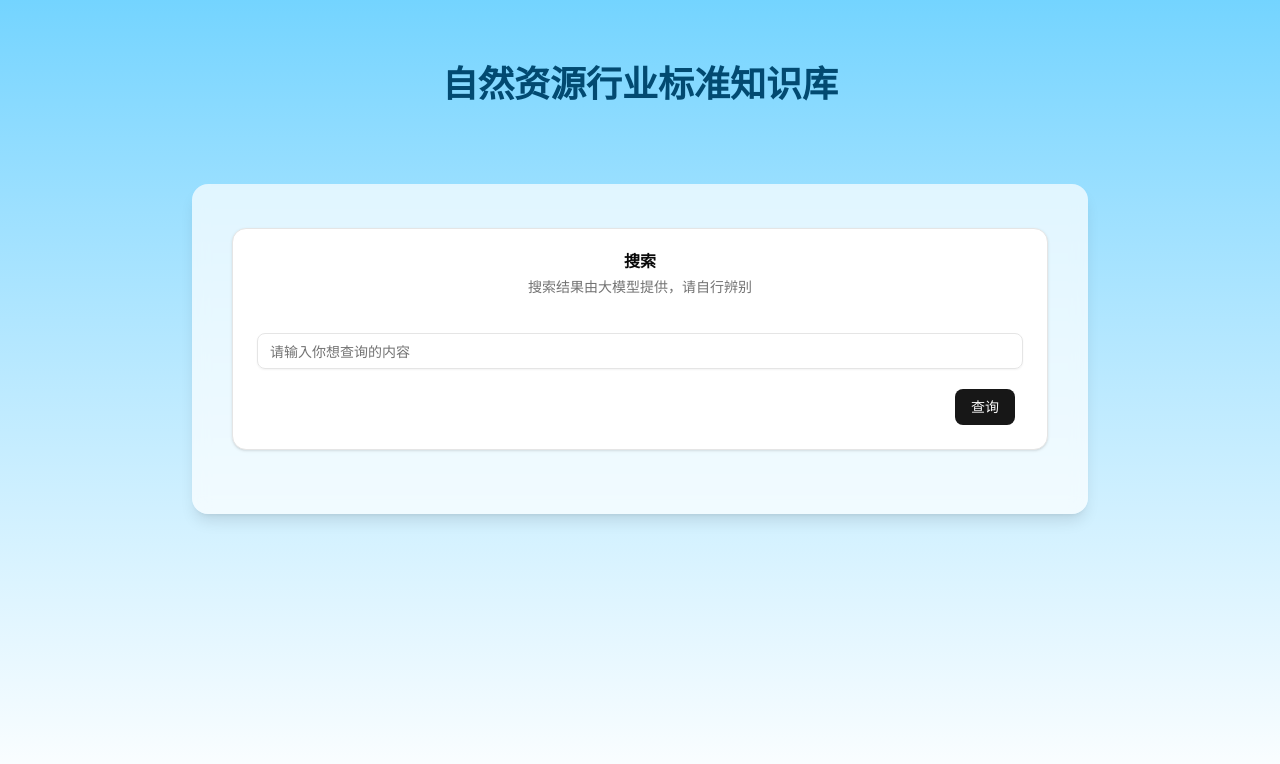
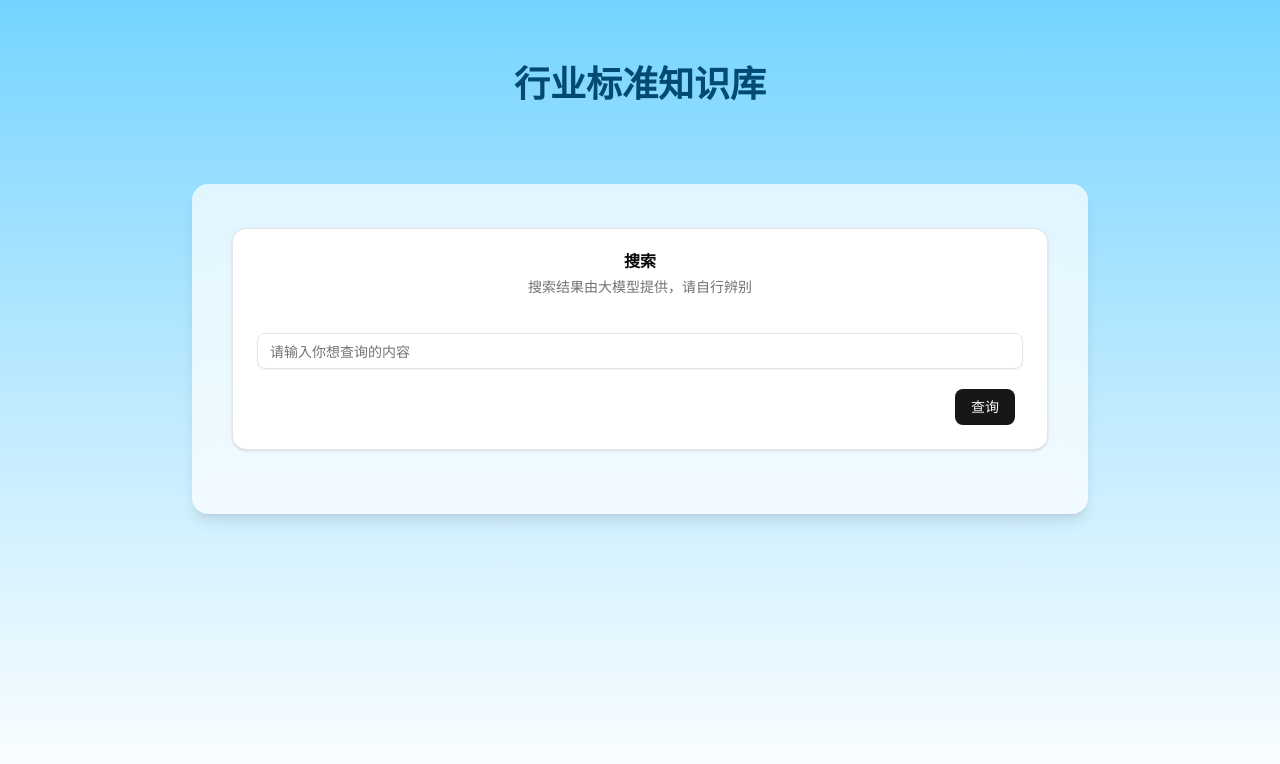
Before and after one commit to Craun718/kb-frontend, a React app: page / in a window 1280 px wide. Shown: the top 764 px of the page. Built offline with nearby package versions, Linux system fonts and the light colour scheme; the HTML template or start-up script is replaced by a standard one.

Commit message:
docs: update site title and add dist.zip to gitignore

```diff
--- a/rsbuild.config.ts
+++ b/rsbuild.config.ts
@@ -13,7 +13,7 @@ export default defineConfig({
     },
   },
   html: {
-    title: "自然资源标准知识库",
+    title: "行业标准知识库",
     favicon: './src/assets/icon.png',
     meta: {
       description: 'A LLM based knowledge base by GXRS',
--- a/src/pages/index.tsx
+++ b/src/pages/index.tsx
@@ -4,9 +4,9 @@ import { SearchCard } from '@/components/SearchCard';
 export function HomePage() {
   return (
     <div className="flex-1">
-      <div className='pt-10'>
+      <div className="pt-10">
         <h1 className="font-extrabold text-4xl text-center text-sky-900 mb-20">
-          自然资源行业标准知识库
+          行业标准知识库
         </h1>
         <div className="flex justify-center px-4">
           <div className="w-full max-w-4xl bg-white/70 dark:bg-gray-800/60 backdrop-blur-sm rounded-2xl p-6 shadow-lg">
```
Also changed, not shown: 1 other file (tests, documents, lock files or other folders).
